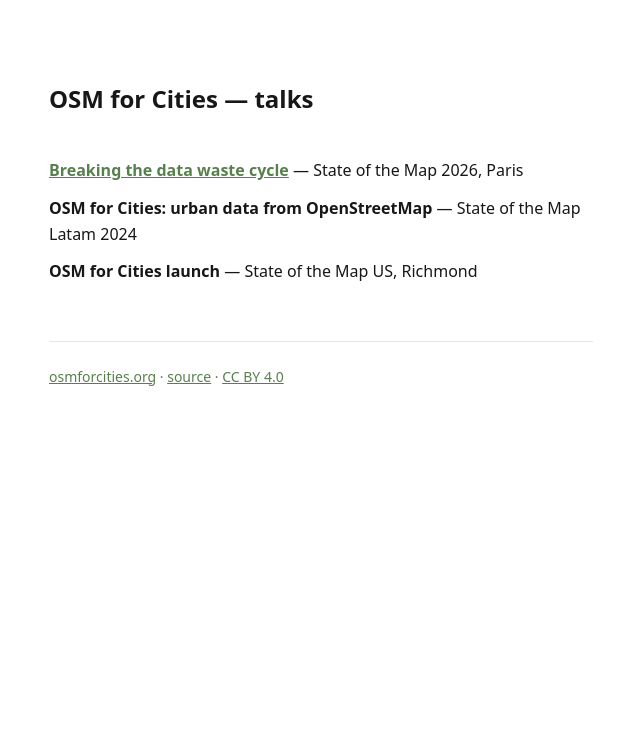
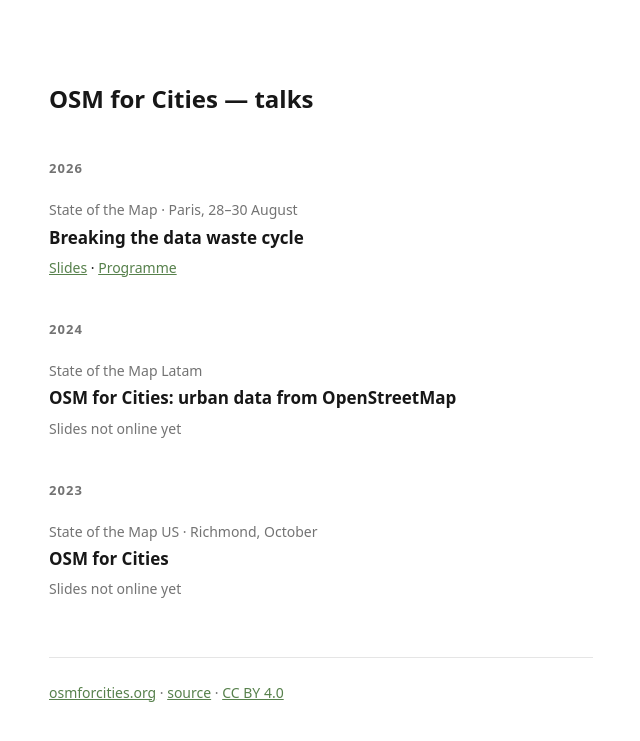
Before and after one commit to osmforcities/talks, a Jekyll site: the page built from index.md, in a window 1280 px wide. Shown: the top 741 px of the page, without its empty margins (319-959 px from the left). Built offline with Jekyll 4.4.1, drawn with Linux system fonts in a browser that asks for light colours.

Commit message:
feat: group talks by year with event, title and links
A flat list could not say where a talk happened or link to its programme.
Each entry is now event and place, title, then links; years head the groups.

Only Paris has a verified programme URL — the 2023 and 2024 records carry no
link, so those entries say slides are not online yet rather than inventing one.

```diff
--- a/_layouts/default.html
+++ b/_layouts/default.html
@@ -35,19 +35,45 @@
       }
 
       h1 {
-        margin: 0 0 2.5rem;
+        margin: 0 0 1rem;
         font-size: 1.5rem;
         font-weight: 600;
       }
 
-      ul {
-        margin: 0;
-        padding: 0;
-        list-style: none;
+      /* Years are signposts, not content — small and quiet, so the talk titles
+         stay the largest thing on the page. */
+      h2 {
+        margin: 2.5rem 0 1.25rem;
+        color: var(--muted);
+        font-size: 0.8125rem;
+        font-weight: 600;
+        letter-spacing: 0.08em;
+        text-transform: uppercase;
       }
 
-      li + li {
-        margin-top: 0.75rem;
+      .talk + .talk {
+        margin-top: 1.75rem;
+      }
+
+      .talk .where {
+        margin: 0;
+        color: var(--muted);
+        font-size: 0.875rem;
+      }
+
+      .talk h3 {
+        margin: 0.125rem 0 0.375rem;
+        font-size: 1.0625rem;
+        font-weight: 600;
+      }
+
+      .talk .links {
+        margin: 0;
+        font-size: 0.875rem;
+      }
+
+      .talk .pending {
+        color: var(--muted);
       }
 
       a {
--- a/index.md
+++ b/index.md
@@ -5,9 +5,32 @@ title: OSM for Cities — talks
 
 # OSM for Cities — talks
 
-- **[Breaking the data waste cycle](sotm-paris-2026/)** — State of the Map 2026, Paris
-- **OSM for Cities: urban data from OpenStreetMap** — State of the Map Latam 2024
-- **OSM for Cities launch** — State of the Map US, Richmond
+## 2026
+
+<article class="talk">
+  <p class="where">State of the Map · Paris, 28–30 August</p>
+  <h3>Breaking the data waste cycle</h3>
+  <p class="links">
+    <a href="sotm-paris-2026/">Slides</a> ·
+    <a href="https://2026.stateofthemap.org/sessions/YFBLXL/">Programme</a>
+  </p>
+</article>
+
+## 2024
+
+<article class="talk">
+  <p class="where">State of the Map Latam</p>
+  <h3>OSM for Cities: urban data from OpenStreetMap</h3>
+  <p class="links"><span class="pending">Slides not online yet</span></p>
+</article>
+
+## 2023
+
+<article class="talk">
+  <p class="where">State of the Map US · Richmond, October</p>
+  <h3>OSM for Cities</h3>
+  <p class="links"><span class="pending">Slides not online yet</span></p>
+</article>
 
 ---
 
```
